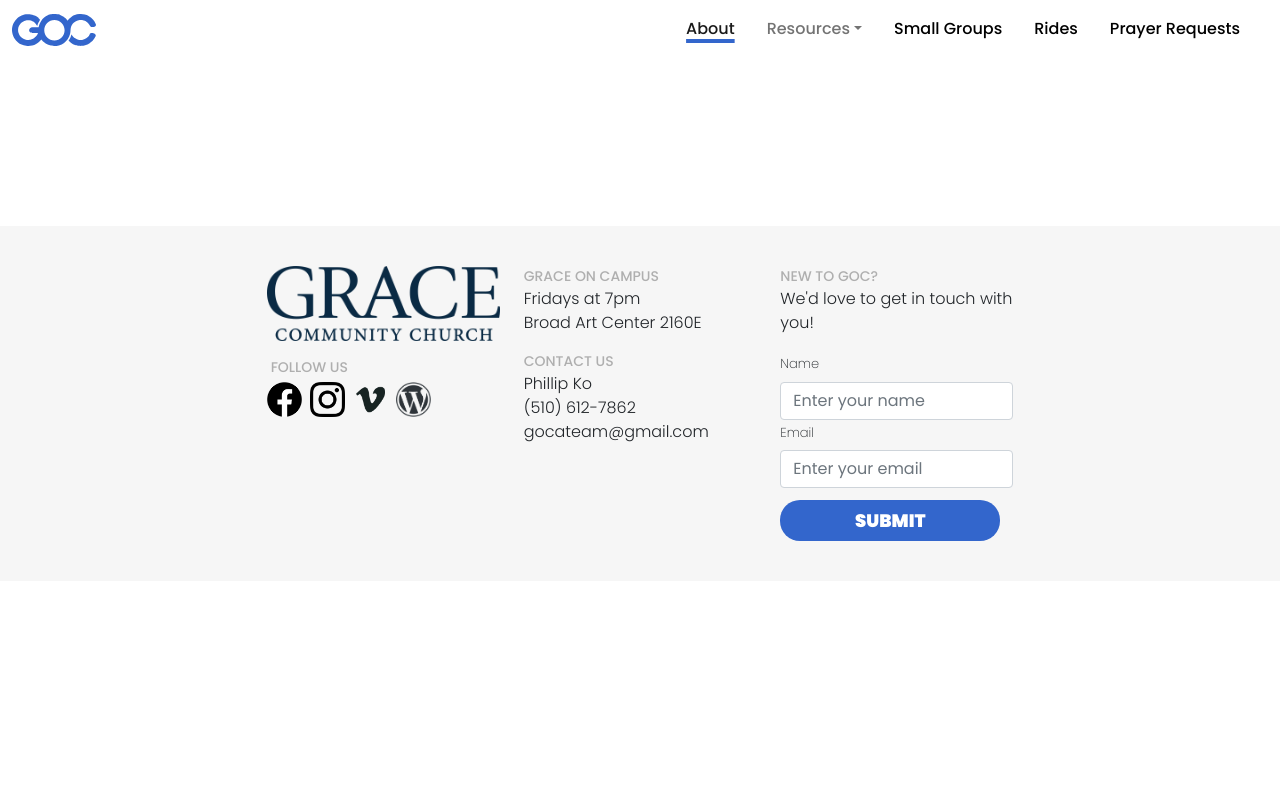
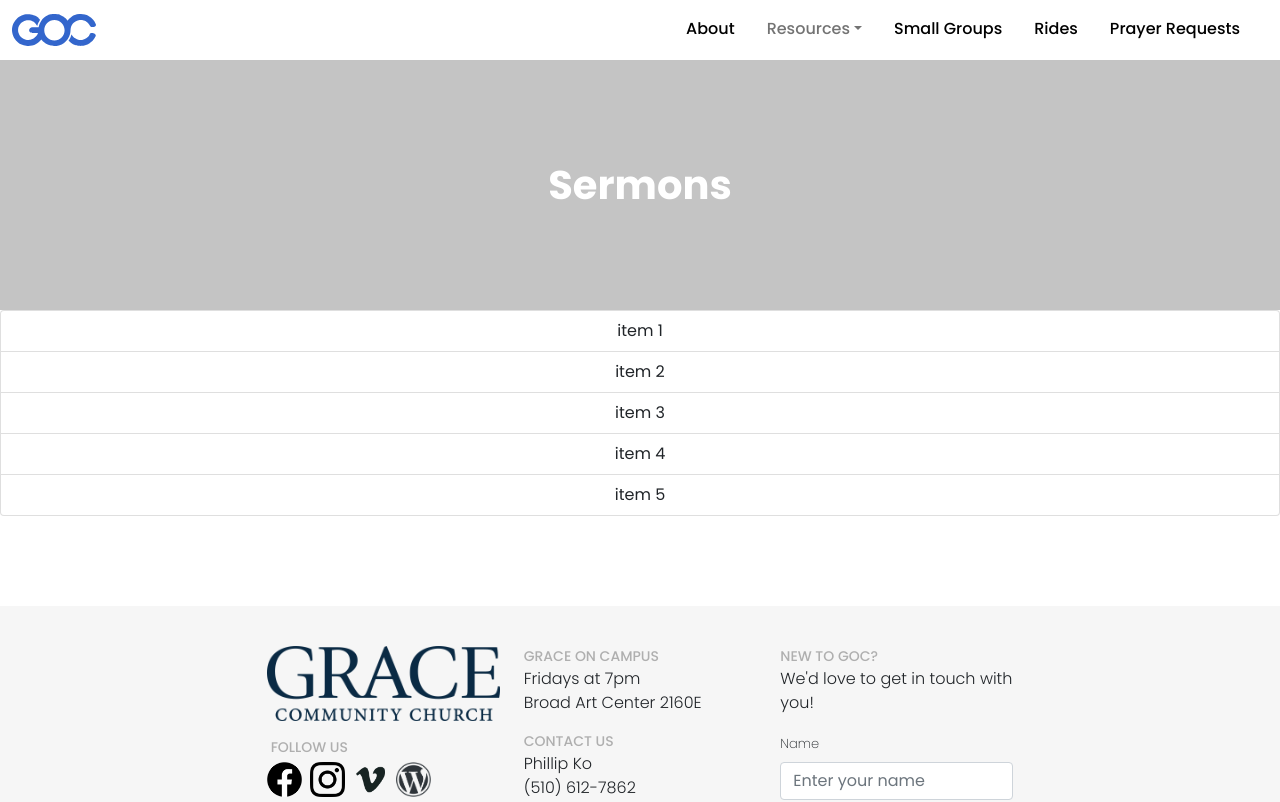
Before and after one commit to graceoncampus/goc-web-v3, a React (Create React App) app: page /sermons in a window 1280 px wide. Shown: the top 802 px of the page. Built offline with nearby package versions, Linux system fonts and the light colour scheme; no server answers; what aws-amplify would draw is missing.

Commit message:
Add sermons header

```diff
--- a/src/Components/User/Header/Header.tsx
+++ b/src/Components/User/Header/Header.tsx
@@ -13,7 +13,8 @@
     RESOURCES = 'Resources',
     SMALL_GROUPS = 'Small Groups',
     RIDES = 'Rides',
-    PRAYER = 'Prayer'
+    PRAYER = 'Prayer',
+    SERMONS = 'Sermons',
 }
 
 
@@ -74,7 +75,9 @@
                                     className="header-navbar-link"
                                     title="Resources"
                                     >
-                                    <NavDropdown.Item href="/sermons">Sermons</NavDropdown.Item>
+                                    <NavDropdown.Item
+                                        activeKey={headerProps.activeKey}
+                                        href="/sermons">Sermons</NavDropdown.Item>
                                     <NavDropdown.Item href="/classes">
                                         Classes
                                     </NavDropdown.Item>
--- a/src/Components/User/Sermons/Sermons.scss
+++ b/src/Components/User/Sermons/Sermons.scss
@@ -0,0 +1,11 @@
+@use '~sass-rem' as rem;
+
+.sermons {
+    background-color: #C4C4C4;
+    color: white;
+    height: rem.convert(250px);
+    margin: auto;
+    display: flex;
+    align-items: center;
+    justify-content: center;
+}
--- a/src/Components/User/Sermons/Sermons.tsx
+++ b/src/Components/User/Sermons/Sermons.tsx
@@ -3,23 +3,57 @@
  */
 
 import React, { useState } from 'react';
-import { Image } from "react-bootstrap";
+import { Image, ListGroup } from "react-bootstrap";
 
 import './Sermons.scss'
 
 import { Template } from 'Components/User/Template/Template';
 import { HeaderNavbarActiveKey } from '../Header/Header';
 
+const sermons = [
+    {
+        title: 'Sermon Title',
+        speaker: 'Speaker Name',
+        passage_reference: 'Passage Reference',
+        date: 'date'
+    },
+    {
+        title: 'Sermon Title',
+        speaker: 'Speaker Name',
+        passage_reference: 'Passage Reference',
+        date: 'date'
+    },
+    {
+        title: 'Sermon Title',
+        speaker: 'Speaker Name',
+        passage_reference: 'Passage Reference',
+        date: 'date'
+    },
+    {
+        title: 'Sermon Title',
+        speaker: 'Speaker Name',
+        passage_reference: 'Passage Reference',
+        date: 'date'
+    },
+]
+
 export const Sermons = () => {
     return (
-        <Template activeKey={HeaderNavbarActiveKey.ABOUT} body={<SermonsBody />} />
+        <Template activeKey={HeaderNavbarActiveKey.SERMONS} body={<SermonsBody />} />
     );
 }
 
 const SermonsBody = () => {
     return (
         <div className='text-center'>
-            <h1 className="about-us"> <strong> Sermons </strong> </h1>
+            <h1 className="sermons"> <strong> Sermons </strong> </h1>
+            <ListGroup>
+                <ListGroup.Item>item 1</ListGroup.Item>
+                <ListGroup.Item>item 2</ListGroup.Item>
+                <ListGroup.Item>item 3</ListGroup.Item>
+                <ListGroup.Item>item 4</ListGroup.Item>
+                <ListGroup.Item>item 5</ListGroup.Item>
+            </ListGroup>
         </div>
     );
 }
```
